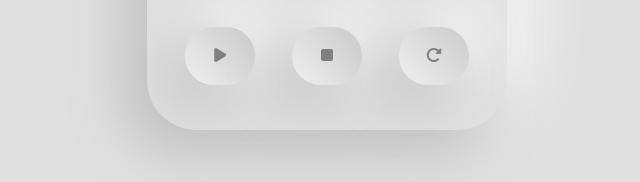
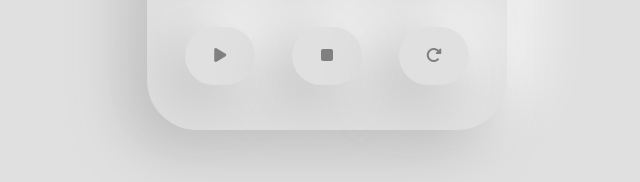
Before and after one commit to hernandoabella/cronometro, a plain HTML site: page index.html in a window 1280 px wide. Shown: the part 390-572 px from the top of the page, 313-953 px from the left. Drawn offline with Linux system fonts and the light colour scheme.

Commit message:
Update styles.css

```diff
--- a/styles.css
+++ b/styles.css
@@ -55,7 +55,7 @@ i {
 
 #start {
 	border-radius: 50px;
-	background: linear-gradient(225deg, #cacaca, #f0f0f0);
+	background: #e0e0e0;
 	box-shadow: -20px 20px 60px #bebebe,
 		20px -20px 60px #ffffff;
 }
@@ -69,7 +69,7 @@ i {
 
 #stop {
 	border-radius: 50px;
-	background: linear-gradient(225deg, #cacaca, #f0f0f0);
+	background: #e0e0e0;
 	box-shadow: -20px 20px 60px #bebebe,
 		20px -20px 60px #ffffff;
 }
@@ -83,7 +83,7 @@ i {
 
 #reset {
 	border-radius: 50px;
-	background: linear-gradient(225deg, #cacaca, #f0f0f0);
+	background: #e0e0e0;
 	box-shadow: -20px 20px 60px #bebebe,
 		20px -20px 60px #ffffff;
 }
```
